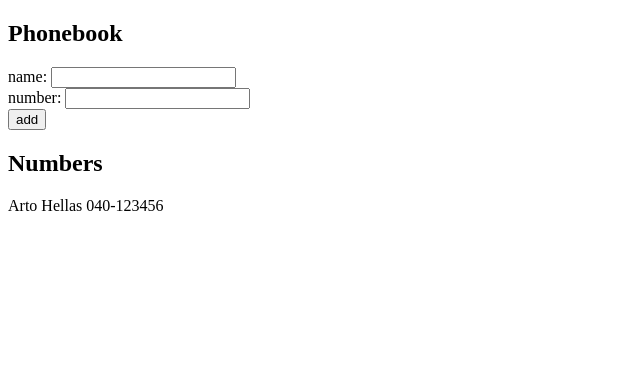
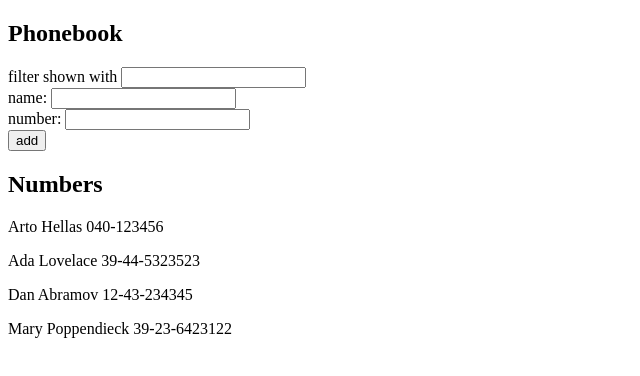
Before and after one commit to ExistCode/fullstackopen-exercise, a React (Vite) app in the folder part2/phonebook/: page / in a window 1280 px wide. Shown: the top 376 px of the page, without its empty margins (0-640 px from the left). Built offline with nearby package versions, Linux system fonts and the light colour scheme.

Commit message:
exercise 2.9

```diff
--- a/part2/phonebook/src/App.jsx
+++ b/part2/phonebook/src/App.jsx
@@ -2,10 +2,29 @@
 
 const App = () => {
   const [persons, setPersons] = useState([
-    { name: "Arto Hellas", number: "040-123456" },
+    { name: "Arto Hellas", number: "040-123456", id: 1 },
+    { name: "Ada Lovelace", number: "39-44-5323523", id: 2 },
+    { name: "Dan Abramov", number: "12-43-234345", id: 3 },
+    { name: "Mary Poppendieck", number: "39-23-6423122", id: 4 },
   ]);
   const [newName, setNewName] = useState("");
   const [newNumber, setNewNumber] = useState("");
+  const [filteredPerson, setFilteredPerson] = useState(persons);
+
+  // Filtering
+  const filterBySearch = (event) => {
+    const query = event.target.value.toLowerCase();
+    console.log(query);
+    const updatedPerson = persons.filter((person) => {
+      return (
+        person.name.toLowerCase().includes(query) ||
+        person.id.toString().toLowerCase().includes(query) ||
+        person.number.toLowerCase().includes(query)
+      );
+    });
+
+    setFilteredPerson(updatedPerson);
+  };
 
   const addPersons = (event) => {
     event.preventDefault();
@@ -44,6 +63,9 @@
   return (
     <div>
       <h2>Phonebook</h2>
+      <div>
+        filter shown with <input onChange={filterBySearch} />
+      </div>
       <form onSubmit={addPersons}>
         <div>
           name: <input value={newName} onChange={handleNewName} />
@@ -57,7 +79,7 @@
       </form>
       <h2>Numbers</h2>
 
-      {persons.map((person) => {
+      {filteredPerson.map((person) => {
         return (
           <p>
             {person.name} {person.number}
```
